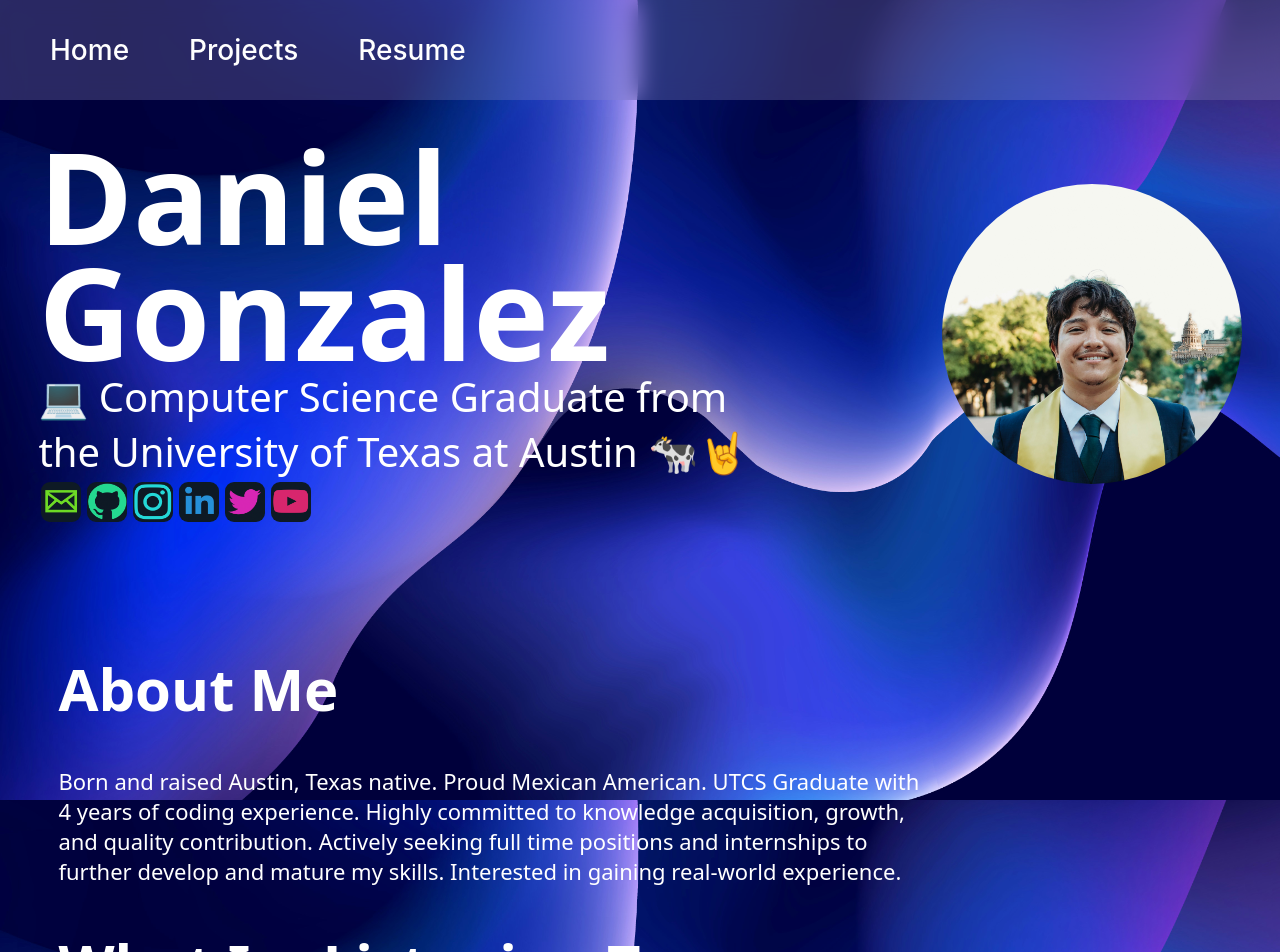
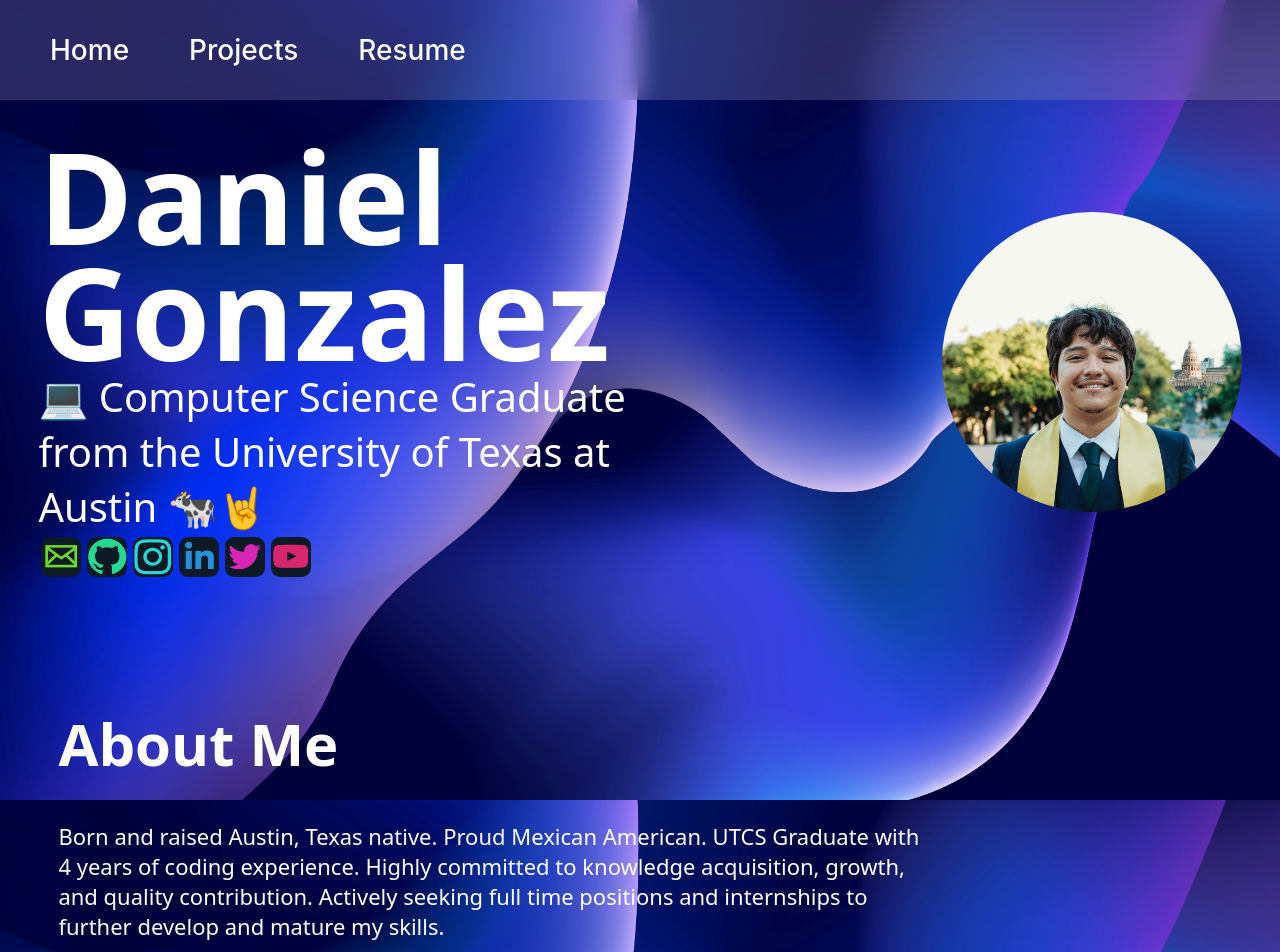
Before and after one commit to dpolygon/web-portfolio, a React (Create React App) app: page / in a window 1280 px wide. Shown: the top 952 px of the page. Built offline with nearby package versions, Linux system fonts and the light colour scheme.

Commit message:
dads suggested changes implemented

```diff
--- a/src/Components/Socials.js
+++ b/src/Components/Socials.js
@@ -12,7 +12,7 @@ export default function Socials() {
             <a href="https://www.github.com/dpolygon">
                 <img src="websiteIcons/githublogo.png" alt="github logo" className='outside-links'/>
             </a>
-            <a href="www.instagram.com/texas_techbro">
+            <a href="https://www.instagram.com/texas_techbro">
                 <img src="websiteIcons/instalogo.png" alt="instagram logo" className='outside-links'/>
             </a>
             <a href="https://www.linkedin.com/in/danielgonzalezswen">
--- a/src/Routes/home.css
+++ b/src/Routes/home.css
@@ -23,7 +23,7 @@
 .my-description {
     font-size: 40px;
     font-weight: 500;
-    width: 80%;
+    width: 70%;
 }
 
 .home-section-title {
--- a/src/Routes/home.js
+++ b/src/Routes/home.js
@@ -4,7 +4,7 @@ import './home.css'
 
 export default function Home() {
   return (
-    <div style={{backgroundImage: "url('homebg.jpg')"}} className='Home'>
+    <div style={{backgroundImage: "url('homebg.jpg')", backgroundPosition: 'center'}} className='Home'>
       <div style={{padding: '3%'}}>
         <div className='home-intro'>
           <div>
@@ -17,7 +17,7 @@ export default function Home() {
 
         <div style={{marginTop: '60px', padding: '20px'}}>
           <h1 className='home-section-title'>About Me</h1>
-          <p className='home-section-desc'>Born and raised Austin, Texas native. Proud Mexican American. UTCS Graduate with 4 years of coding experience. Highly committed to knowledge acquisition, growth, and quality contribution. Actively seeking full time positions and internships to further develop and mature my skills. Interested in gaining real-world experience.</p>
+          <p className='home-section-desc'>Born and raised Austin, Texas native. Proud Mexican American. UTCS Graduate with 4 years of coding experience. Highly committed to knowledge acquisition, growth, and quality contribution. Actively seeking full time positions and internships to further develop and mature my skills.</p>
 
           <h1 className='home-section-title'>What Im Listening To</h1>
           <iframe allow="autoplay *; encrypted-media *; fullscreen *; clipboard-write" style={{width: '100%', maxWidth: '880px', height: '450px', overflow: 'hidden', borderRadius: '10px', border: 'none'}} sandbox="allow-forms allow-popups allow-same-origin allow-scripts allow-storage-access-by-user-activation allow-top-navigation-by-user-activation" src="https://embed.music.apple.com/us/album/heaven-knows/1710637196"></iframe>
--- a/src/Routes/projects.js
+++ b/src/Routes/projects.js
@@ -17,13 +17,13 @@ export default function Projects() {
         <ProjectCell
           text='Rising Stars Website'
           icon={RiStarSmileFill}
-          desc="I created a website for Rising Stars, focusing on a user-friendly design and streamlined enrollment processes. The frontend was developed using React JS, HTML, JavaScript, and CSS, ensuring a visually appealing and functional site.
+          desc="I created a website for a Daycare Center located in south Austin. Focusing on a user-friendly design and streamlined enrollment processes. The frontend was developed using React JS, HTML, JavaScript, and CSS, ensuring a visually appealing and functional site.
                 For the backend, I utilized Flask and Python, integrating various APIs to enhance functionality. This included pulling in map data and reviews from Yelp, as well as creating custom APIs to handle mail using SMTP and SSL for secure communication.
                 To host the site, I utilized Google Cloud Platform, specifically using Cloud Run, Cloud Functions, and Cloud Tasks. These tools helped optimize site performance and improve the enrollment process, ultimately benefiting Rising Stars' business."
           buttons={[
             { title: "FRONTEND", weblink: 'https://github.com/dpolygon/risingstars'},
             { title: "BACKEND",  weblink: 'https://github.com/dpolygon/risingstar-backend'},
-            { icon: IoLogOutOutline, weblink: 'https://risingstarsaustin.com'}
+            { title: "Website", weblink: 'https://risingstarsaustin.com'}
           ]}
           projgif='websitegifs/risingstars.gif'
         />
```
